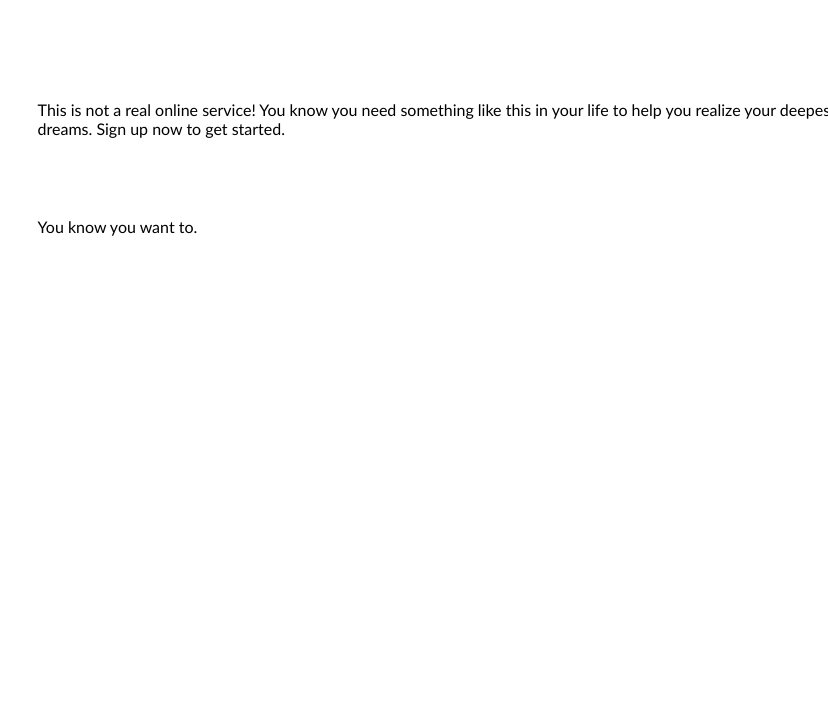
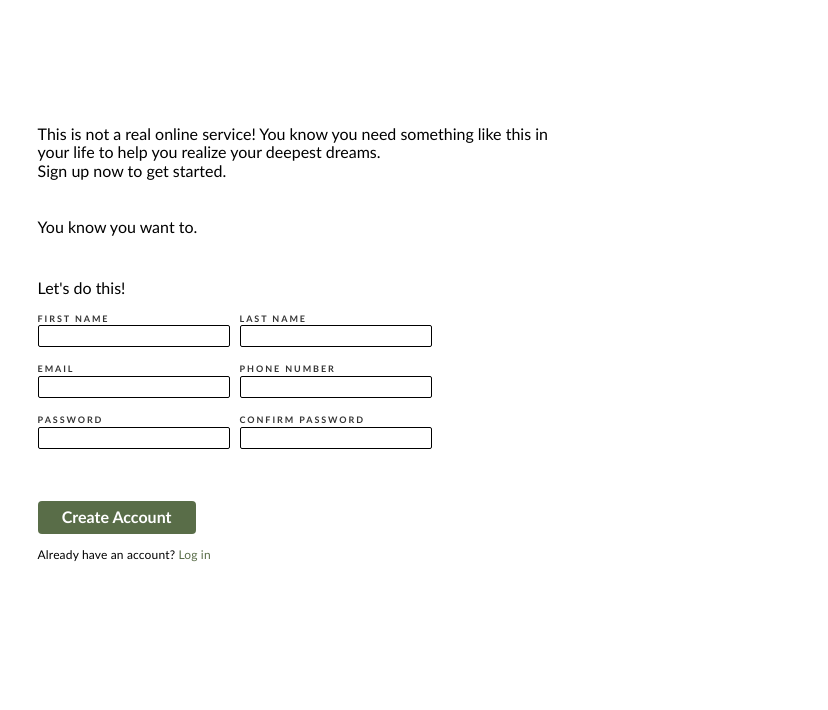
Before and after one commit to bushlalex/sign-up-form, a plain HTML site: page index.html in a window 1280 px wide. Shown: the top 710 px of the page, 452-1280 px from the left. Drawn offline with Linux system fonts and the light colour scheme.

Commit message:
почти доделал

```diff
--- a/index.html
+++ b/index.html
@@ -16,13 +16,43 @@
     </img>
 </div>
 <div class="rightcontainer">
-    <div class="centerrightcontainer">
-        <p class="righttext1">This is not a real online service! You know you need something like this in your life to help you realize your deepest dreams. Sign up now to get started.</p>
-        <p class="righttext2">You know you want to.</p>
-        <form action=""></form>
-
-        <p></p>
+        <div class="centerrightcontainer">
+            <p class="righttext1">This is not a real online service! You know you need something like this in your life to help you realize your deepest dreams.</p>
+            <p class="righttext2">Sign up now to get started.</p>
+            <p class="righttext3">You know you want to.</p>
+            <p class="righttext4">Let's do this!</p>
+            <form id="forma" onsubmit = "return checkPasswords()" action="https://store.steampowered.com/app/570/Dota_2/" method="post">
+                <fieldset>
+                    <div class="imya">
+                        <label for="firstname">FIRST NAME</label>
+                        <input type="text" class="prokol" id="firstname" minlength="4" maxlength="40" required>
+                    </div>
+                    <div class="familiya">
+                        <label for="lastname">LAST NAME</label>
+                        <input type="text" id="lastname" minlength="4" maxlength="40" required>
+                    </div>
+                    <div class="pochta">
+                        <label for="email">EMAIL</label>
+                        <input type="email" id="email1" minlength="4" maxlength="40" required>
+                    </div>
+                    <div class="telefon">
+                        <label for="phonenumber">PHONE NUMBER</label>
+                        <input type="text" id="phonenumber" minlength="10" maxlength="30" required>
+                    </div>
+                    <div class="parol">
+                        <label for="password">PASSWORD</label>
+                        <input type="password" minlength="4" id="password" required>
+                    </div>
+                    <div class="parol2">
+                        <label for="confirmpassword">CONFIRM PASSWORD</label>
+                        <input type="password" minlength="4" id="confirmpassword" required>
+                    </div>
+                </fieldset>
+            </form>
+            <button type="submit" form="forma" id="knopka">Create Account</button>
+            <p class="bottomtext">Already have an account? <a>Log in</a></p>
     </div>
 </div>
 </body>
+<script src="script.js" defer></script>
 </html>
--- /dev/null
+++ b/script.js
@@ -0,0 +1,17 @@
+
+
+
+
+
+
+
+function checkPasswords () {
+    let x = document.querySelector('#password').value;
+    let y = document.querySelector('#confirmpassword').value;
+    if (x == y) {
+     return true;
+    }
+    else if (x != y) {
+        alert("Passwords do not match!");
+        return false;
+}}
--- a/style.css
+++ b/style.css
@@ -145,7 +145,6 @@ body {
 .leftcontainer {
 	width: 35%;
 	height: 100%;
-
 }
 
 #leftphoto {
@@ -202,15 +201,142 @@ p {
 	margin: 0;
 }
 
-.righttext2 {
+.righttext3 {
 	position: relative;
-	top: 17%;
+	top: 13%;
 	left: 5%;
 }
 
 
 .righttext1 {
 	position: relative;
-	top: 0%;
+	top: 5%;
 	left: 5%;
+	width: 40vw;
 }
+
+.righttext2 {
+	position: relative;
+	top: 5%;
+	left: 5%;
+	width: 40vw
+}
+
+.righttext4 {
+	position: relative;
+	top: 22%;
+	left: 5%;
+	width: 40vw
+}
+
+form {
+	position: relative;
+	top:24%;
+	left: 5%;
+	width: 65%;
+
+}
+
+
+fieldset {
+	padding: 0;
+	margin: 0;
+	border: none;
+	width: 100%;
+	display: flex;
+	justify-content: start;
+	flex-wrap: wrap;
+	gap: 10px;
+	font-size: 16px;
+}
+
+ input {
+	display: flex;
+	width: 100%;
+	border: 1px solid black;
+	border-radius: 2px;
+	outline: none;
+
+ }
+
+
+label {
+	font-size: 9px;
+	font-weight: bold;
+	letter-spacing: 0.12rem;
+	opacity: 0.8;
+}
+
+button {
+	position: relative;
+	top:35%;
+	left: 5%;
+	width: 19%;
+	height: 7%;
+	max-height: 40px;
+	background-color: #596D48;
+	color: white;
+	font-weight: bold;
+	border-radius: 4px;
+	border-style: hidden;
+}
+
+.bottomtext {
+	position: relative;
+    top: 38%;
+    left: 5%;
+    width: 65%;
+    font-size: 12px;
+    opacity: 1;
+	letter-spacing: 0.01rem
+}
+
+a {
+	color: #596D48;
+}
+
+a:hover {
+    color: rgb(0, 0, 0);
+}
+
+
+  input:valid {
+	border: 1px solid black;
+	border-radius: 2px;
+	outline: none;
+  }
+
+
+  input:focus {
+	border: 1px solid blue;
+	border-radius: 2px;
+	outline: none;
+	box-shadow: 0 0 2px blue
+  }
+
+  input:user-invalid {
+	border: 1px solid red;
+	border-radius: 2px;
+	outline: none;
+	box-shadow: 0 0 2px red;
+  }
+
+  input:user-valid {
+	border: 1px solid black;
+	border-radius: 2px;
+	outline: none;
+  }
+
+  input:focus {
+	border: 1px solid blue;
+	border-radius: 2px;
+	outline: none;
+	box-shadow: 0 0 2px blue
+  }
+
+  .kek {
+	border: 1px solid red;
+	border-radius: 2px;
+	outline: none;
+	box-shadow: 0 0 2px red;
+  }
```
